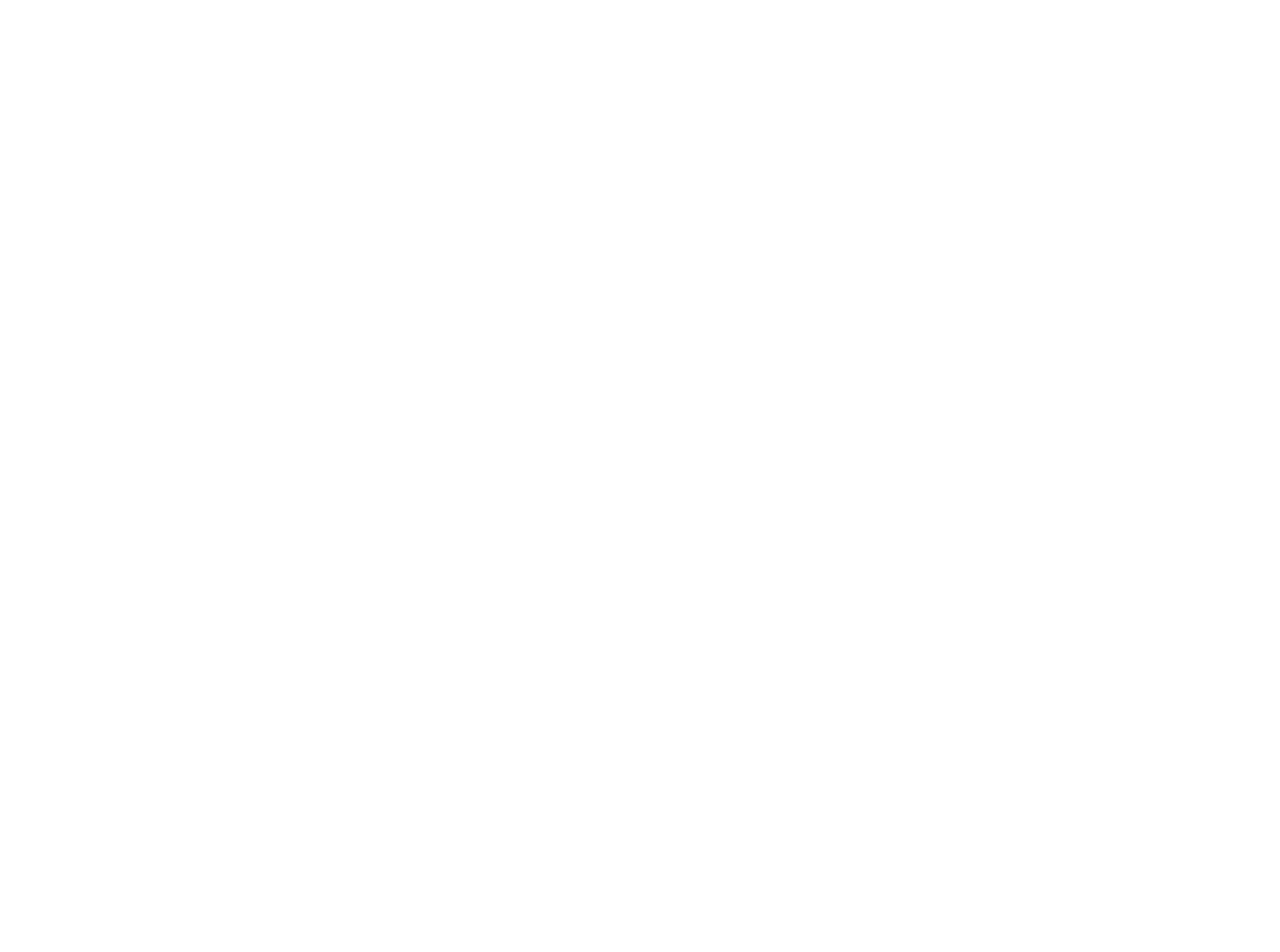
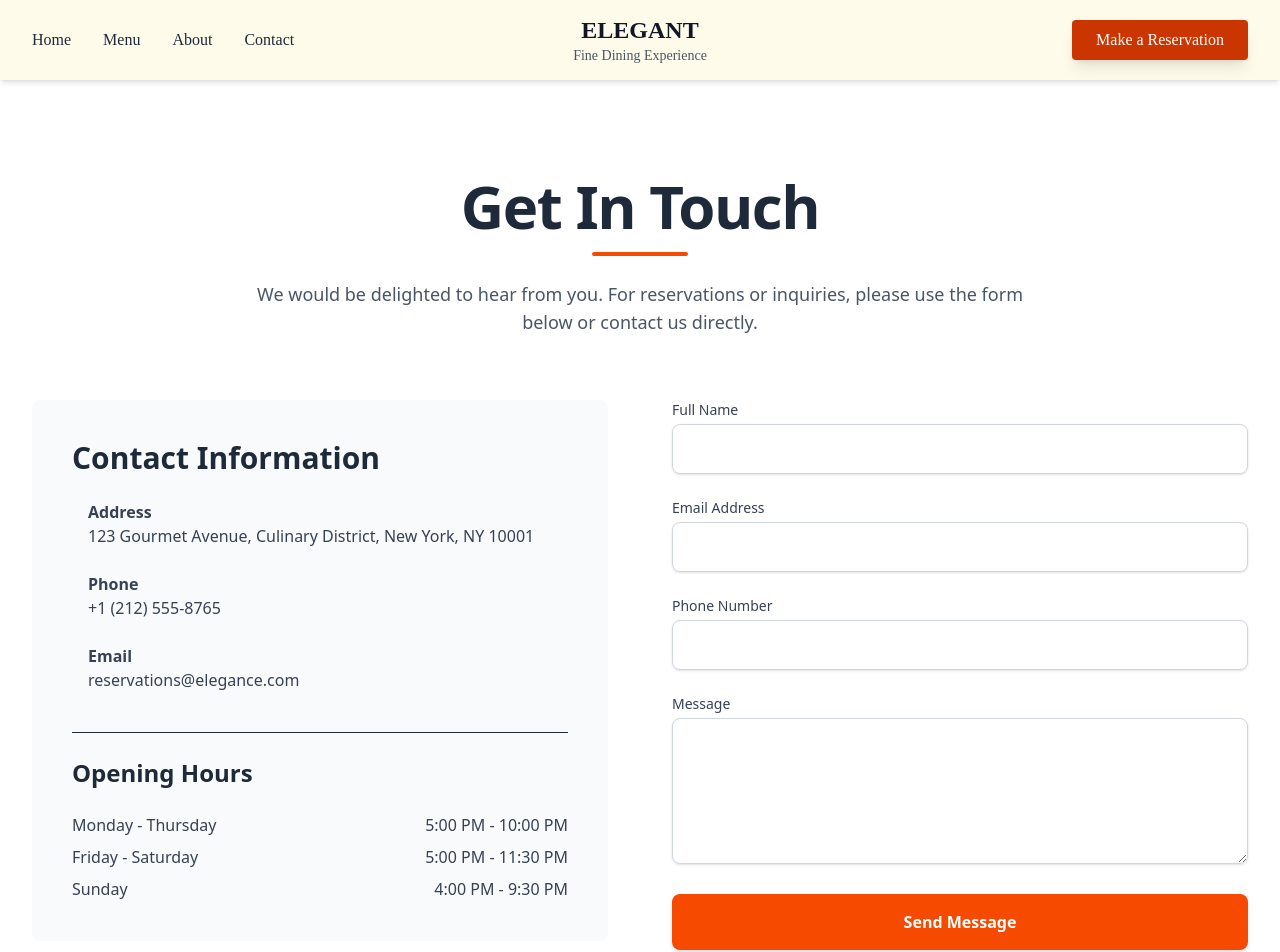
Before and after one commit to Mxhrshad/elegantresturant, a React (Vite) app: page /contact in a window 1280 px wide. Before the commit this address had no page. Shown: the top 952 px of the page. Before the commit the page ends 800 px from the top, so only its background shows below. Built offline with nearby package versions, Linux system fonts and the light colour scheme; a web font is replaced by a local one.

Commit message:
Add Contact page and ContactSection component

```diff
--- a/src/App.jsx
+++ b/src/App.jsx
@@ -3,6 +3,7 @@
 import Home from './pages/Home/Home'
 import Menu from './pages/Menu/Menu'
 import About from './pages/About/About'
+import Contact from './pages/Contact/Contact'
 
 export default function App() {
 
@@ -10,7 +11,8 @@
     <Routes>
       <Route path='/' element={<Home />} />
       <Route path='/menu' element={<Menu />} />
-            <Route path='/about' element={<About />} />
+      <Route path='/about' element={<About />} />
+      <Route path='/contact' element={<Contact />} />
     </Routes>
   )
 }
--- a/src/components/aboutsection/AboutSection.jsx
+++ b/src/components/aboutsection/AboutSection.jsx
@@ -35,7 +35,7 @@
                 <div className="grid grid-cols-1 lg:grid-cols-2 gap-12 lg:gap-16 items-center mb-20">
                     <div>
                         <img
-                            src="https://images.unsplash.com/photo-1583394293214-28ded15ee548?q=80&w=2080&auto=format&fit=crop&ixlib=rb-4.1.0&ixid=M3wxMjA3fDB8MHxwaG90by1wYWdlfHx8fGVufDB8fHx8fA%3D%3D"
+                            src="https://images.unsplash.com/photo-1583394293214-28ded15ee548?q=80&w=2080&auto=format&fit=crop"
                             alt="Portrait of a professional chef"
                             className="w-full h-auto rounded-lg shadow-2xl"
                         />
--- /dev/null
+++ b/src/components/contactsection/contactsection.jsx
@@ -0,0 +1,158 @@
+import React, { useState } from 'react';
+
+export default function ContactSection() {
+    const [formData, setFormData] = useState({
+        name: '',
+        email: '',
+        phone: '',
+        message: ''
+    });
+
+    const handleInputChange = (e) => {
+        const { name, value } = e.target;
+        setFormData(prev => ({ ...prev, [name]: value }));
+    };
+
+    const handleSubmit = (e) => {
+        e.preventDefault();
+        console.log("Form Submitted:", formData);
+        alert("Thank you for your message! We will get back to you shortly.");
+        setFormData({ name: '', email: '', phone: '', message: '' });
+    };
+
+    return (
+        <div className="bg-white font-sans">
+            <div className="container mx-auto px-4 sm:px-6 lg:px-8 py-16 md:py-24">
+
+                <div className="text-center mb-16">
+                    <h1 className="text-4xl sm:text-5xl md:text-6xl font-bold text-gray-800 tracking-tight">
+                        Get In Touch
+                    </h1>
+                    <div className="w-24 h-1 mt-4 bg-orange-600 rounded mx-auto"></div>
+                    <p className="max-w-3xl mx-auto mt-6 text-lg text-gray-600">
+                        We would be delighted to hear from you. For reservations or inquiries, please use the form below or contact us directly.
+                    </p>
+                </div>
+
+                <div className="grid grid-cols-1 lg:grid-cols-2 gap-12 lg:gap-16 items-start">
+                    <div className="bg-gray-50 p-8 sm:p-10 rounded-lg">
+                        <h2 className="text-3xl font-semibold text-gray-800 mb-6">Contact Information</h2>
+
+                        <div className="space-y-6 text-gray-700">
+                            <div className="flex items-start">
+                                <i className="fas fa-map-marker-alt mt-1 mr-4 text-2xl text-orange-600"></i>
+                                <div>
+                                    <h4 className="font-bold">Address</h4>
+                                    <p>123 Gourmet Avenue, Culinary District, New York, NY 10001</p>
+                                </div>
+                            </div>
+                            <div className="flex items-start">
+                                <i className="fas fa-phone mt-1 mr-4 text-2xl text-orange-600"></i>
+                                <div>
+                                    <h4 className="font-bold">Phone</h4>
+                                    <p>+1 (212) 555-8765</p>
+                                </div>
+                            </div>
+                            <div className="flex items-start">
+                                <i className="fas fa-envelope mt-1 mr-4 text-2xl text-orange-600"></i>
+                                <div>
+                                    <h4 className="font-bold">Email</h4>
+                                    <p>reservations@elegance.com</p>
+                                </div>
+                            </div>
+                        </div>
+
+                        <h3 className="text-2xl font-semibold text-gray-800 mt-10 mb-6 border-t pt-6">Opening Hours</h3>
+                        <ul className="space-y-2 text-gray-700">
+                            <li className="flex justify-between">
+                                <span>Monday - Thursday</span>
+                                <span>5:00 PM - 10:00 PM</span>
+                            </li>
+                            <li className="flex justify-between">
+                                <span>Friday - Saturday</span>
+                                <span>5:00 PM - 11:30 PM</span>
+                            </li>
+                            <li className="flex justify-between">
+                                <span>Sunday</span>
+                                <span>4:00 PM - 9:30 PM</span>
+                            </li>
+                        </ul>
+                    </div>
+
+                    <div>
+                        <form onSubmit={handleSubmit} className="space-y-6">
+                            <div>
+                                <label htmlFor="name" className="block text-sm font-medium text-gray-700 mb-1">Full Name</label>
+                                <input
+                                    type="text"
+                                    id="name"
+                                    name="name"
+                                    value={formData.name}
+                                    onChange={handleInputChange}
+                                    required
+                                    className="w-full px-4 py-3 border border-gray-300 rounded-lg shadow-sm focus:outline-none focus:ring-2 focus:ring-orange-500"
+                                />
+                            </div>
+                             <div>
+                                <label htmlFor="email" className="block text-sm font-medium text-gray-700 mb-1">Email Address</label>
+                                <input
+                                    type="email"
+                                    id="email"
+                                    name="email"
+                                    value={formData.email}
+                                    onChange={handleInputChange}
+                                    required
+                                    className="w-full px-4 py-3 border border-gray-300 rounded-lg shadow-sm focus:outline-none focus:ring-2 focus:ring-orange-500"
+                                />
+                            </div>
+                             <div>
+                                <label htmlFor="phone" className="block text-sm font-medium text-gray-700 mb-1">Phone Number</label>
+                                <input
+                                    type="tel"
+                                    id="phone"
+                                    name="phone"
+                                    value={formData.phone}
+                                    onChange={handleInputChange}
+                                    className="w-full px-4 py-3 border border-gray-300 rounded-lg shadow-sm focus:outline-none focus:ring-2 focus:ring-orange-500"
+                                />
+                            </div>
+                             <div>
+                                <label htmlFor="message" className="block text-sm font-medium text-gray-700 mb-1">Message</label>
+                                <textarea
+                                    id="message"
+                                    name="message"
+                                    rows="5"
+                                    value={formData.message}
+                                    onChange={handleInputChange}
+                                    required
+                                    className="w-full px-4 py-3 border border-gray-300 rounded-lg shadow-sm focus:outline-none focus:ring-2 focus:ring-orange-500"
+                                ></textarea>
+                            </div>
+                            <div>
+                                <button
+                                    type="submit"
+                                    className="w-full px-8 py-4 bg-orange-600 text-white text-base font-semibold rounded-lg shadow-md hover:bg-orange-700 transition duration-300 transform hover:scale-105 focus:outline-none focus:ring-2 focus:ring-offset-2 focus:ring-orange-500"
+                                >
+                                    Send Message
+                                </button>
+                            </div>
+                        </form>
+                    </div>
+                </div>
+
+                <div className="mt-20">
+                     <iframe
+                        src="https://www.google.com/maps/embed?pb=!1m18!1m12!1m3!1d3022.622934039869!2d-73.98785368459395!3d40.74844097932785!2m3!1f0!2f0!3f0!3m2!1i1024!2i768!4f13.1!3m3!1m2!1s0x89c259a9b3117469%3A0xd134e199a405a163!2sEmpire%20State%20Building!5e0!3m2!1sen!2sus!4v1623777777777!5m2!1sen!2sus"
+                        width="100%"
+                        height="450"
+                        style={{ border: 0 }}
+                        allowFullScreen=""
+                        loading="lazy"
+                        referrerPolicy="no-referrer-when-downgrade"
+                        className="rounded-lg shadow-xl"
+                    ></iframe>
+                </div>
+            </div>
+        </div>
+    );
+}
--- a/src/pages/About/About.jsx
+++ b/src/pages/Contact/Contact.jsx
@@ -1,12 +1,12 @@
-import AboutSection from "../../components/aboutsection/AboutSection";
+import ContactSection from "../../components/contactsection/contactsection";
 import Footer from "../../components/footer/footer";
 import Navbar from "../../components/Navbar/navbar";
 
-export default function About(){
+export default function Contact(){
     return(
         <div>
             <Navbar />
-            <AboutSection />
+            <ContactSection />
             <Footer />
         </div>
     )
```
